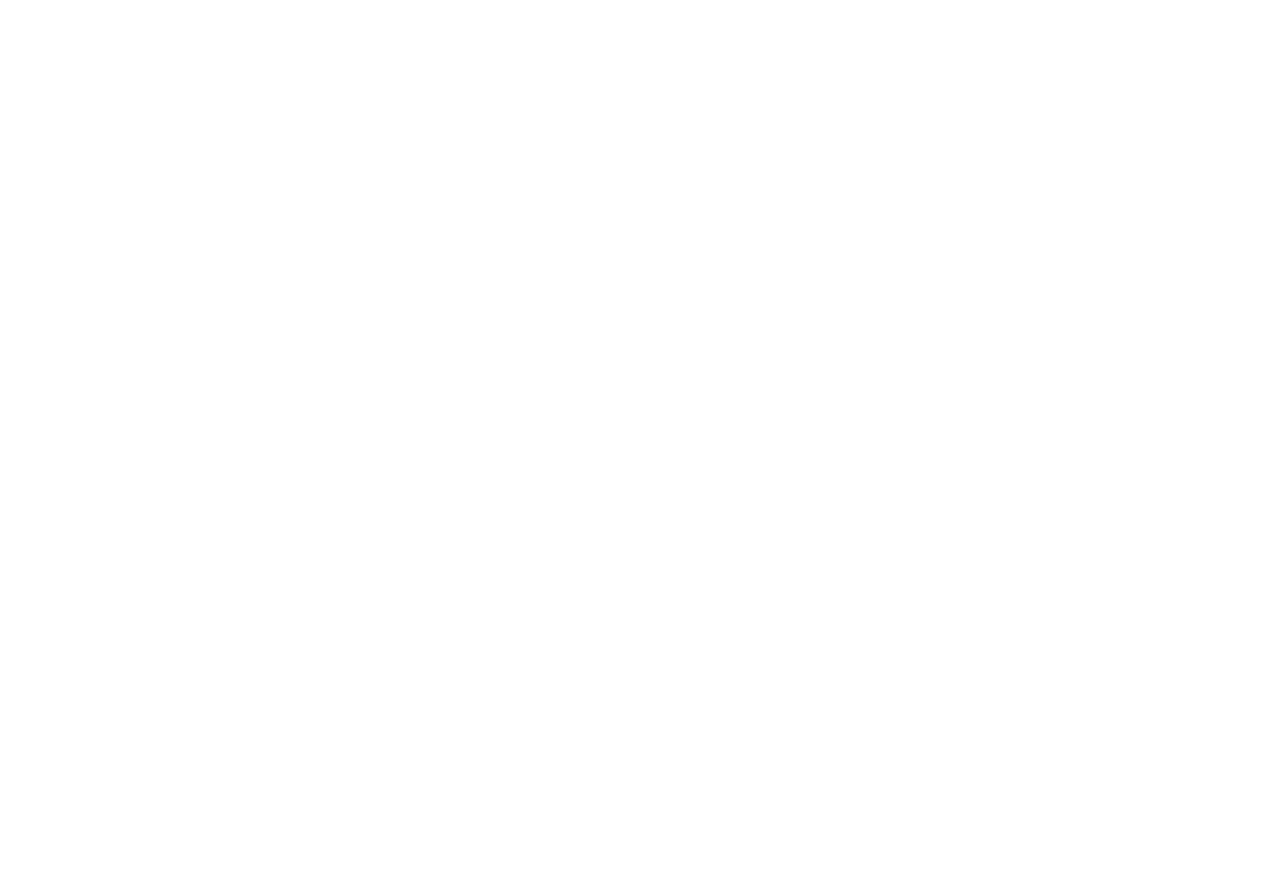
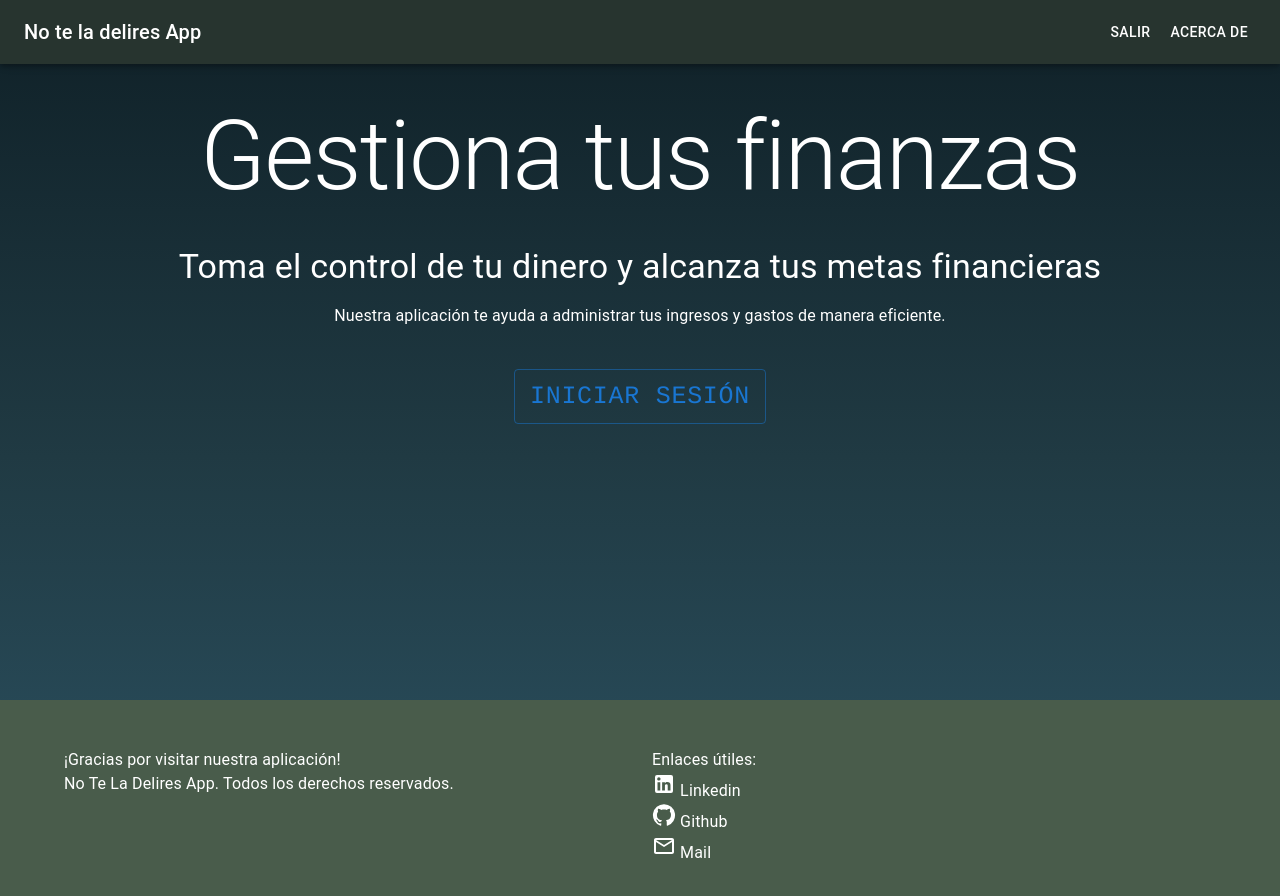
Before and after one commit to Ren991/NoTeLaDeliresApp, a React (Vite) app in the folder frontend/: page /acerca in a window 1280 px wide. Before the commit this address had no page. Shown: the top 896 px of the page. Before the commit the page ends 800 px from the top, so only its background shows below. Built offline with nearby package versions, Linux system fonts and the light colour scheme.

Commit message:
add initial page

```diff
--- a/frontend/src/App.jsx
+++ b/frontend/src/App.jsx
@@ -1,9 +1,9 @@
-import { useState } from 'react'
 import { BrowserRouter, Route, Routes } from "react-router-dom";
 import Login from './components/Login/Login'
 import SignUp from './components/Signup/Signup';
 import Home from './components/Home/Home';
 import AnualChartsBalance from './components/TablaBalance/AnualChartsBalance';
+import Acerca from "./components/Acerca/Acerca";
 
 
 function App() {
@@ -19,8 +19,7 @@
         <Route path="/registrarse" element={<SignUp/>}/>
         <Route path="/home" element={<Home/>}/>
         <Route path="/anualCharts" element={<AnualChartsBalance/>}/>
-
-
+        <Route path="/acerca" element={<Acerca/>}/>
       </Routes>
 
     </BrowserRouter>
--- /dev/null
+++ b/frontend/src/components/Acerca/Acerca.jsx
@@ -0,0 +1,29 @@
+import Navbar from '../Navbar/Navbar';
+import Footer from '../Footer/Footer';
+import { Typography, Container, Button } from '@mui/material';
+
+const Acerca = () => {
+    return (
+
+        <div style={{ background: 'linear-gradient(to bottom, #0f2027, #203a43, #2c5364)', minHeight: '100vh', overflow: 'hidden' }}>
+            <Navbar />
+            <Container style={{ textAlign: 'center', paddingTop: '100px', paddingBottom: '100px', color: '#fff', minHeight:"650px" }}>
+                <Typography variant="h1" gutterBottom>
+                    Gestiona tus finanzas
+                </Typography>
+                <Typography variant="h4" paragraph>
+                    Toma el control de tu dinero y alcanza tus metas financieras
+                </Typography>
+                <Typography variant="body1" paragraph>
+                    Nuestra aplicación te ayuda a administrar tus ingresos y gastos de manera eficiente.
+                </Typography>
+                <Button variant='outlined' style={{fontFamily:"courier", fontSize:"25px", marginTop:"25px"}}>Iniciar sesión</Button>
+
+            </Container>
+            <Footer />
+        </div>
+
+    );
+};
+
+export default Acerca;
--- a/frontend/src/components/TablaBalance/TablaBalance.jsx
+++ b/frontend/src/components/TablaBalance/TablaBalance.jsx
@@ -13,7 +13,7 @@
   const [balanceMensual, setBalanceMensual] = useState([]);
   const [ingresosMensuales, setIngresosMensuales] = useState([]);
   const [gastosMensuales, setGastosMensuales] = useState([]);
-  const [isModalOpen, setIsModalOpen] = useState(false);
+  const [isAnualModalOpen, setisAnualModalOpen] = useState(false);
   const [editableValues, setEditableValues] = useState([]);
   const [editingMonth, setEditingMonth] = useState(null);
 
@@ -87,12 +87,12 @@
     setData(newData);
   };
 
-  const openCharts = () => {
-    setIsModalOpen(true);
+  const openAnualCharts = () => {
+    setisAnualModalOpen(true);
   };
 
-  const closeCharts = () => {
-    setIsModalOpen(false);
+  const closeAnualCharts = () => {
+    setisAnualModalOpen(false);
   };
 
   const editarMes = (index) => () => {
@@ -144,7 +144,7 @@
       <div style={{display:"flex",justifyContent:"space-around"}}>
       <Button>{"<"}</Button>
         <h3>Balance anual 2024</h3>
-          <Button variant="text" onClick={openCharts}>
+          <Button variant="text" onClick={openAnualCharts}>
             Mostrar Gráficos
           </Button>
         <Button>{">"}</Button>
@@ -241,11 +241,12 @@
           </TableBody>
         </Table>
       </TableContainer>
-      <Modal open={isModalOpen} onClose={closeCharts}>
+      <Modal open={isAnualModalOpen} onClose={closeAnualCharts}>
         <Box sx={{ position: "absolute", top: "50%", left: "50%", transform: "translate(-50%, -50%)", width: 900, bgcolor: "background.paper", border: "2px solid #000", boxShadow: 24,p: 4,}}>
           <AnualChartsBalance data={data} ingresosMensuales={ingresosMensuales} gastosMensuales={gastosMensuales}/>
         </Box>
       </Modal>
+
     </div>
   );
 };
```
